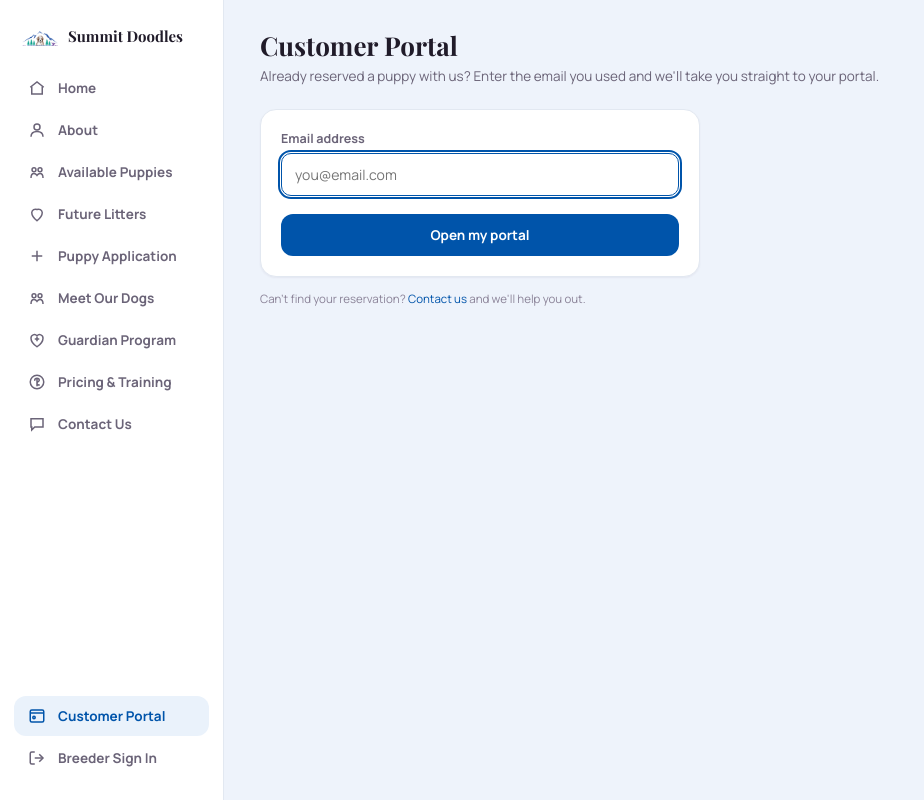
After one commit to faceoff0417/summit-doodles-app, a Flask app: page /portal-login in a window 1280 px wide. The commit adds this page. Shown: the whole page, without its empty margins (0-924 px from the left). Run offline with Flask 3, Linux system fonts and the light colour scheme.

Commit message:
Add Customer Portal email lookup
- /portal-login: customer enters their reservation email, gets redirected
  straight to their existing token-based portal (no password needed)
- Handles multiple reservations per email by showing a pick list
- New 'Customer Portal' link in the sidebar footer, next to Breeder Sign In

```diff
--- a/app.py
+++ b/app.py
@@ -1234,6 +1234,27 @@ def reservation_message_new(res_id):
 
 
 # ------------------------------------------------------------ customer portal --
+@app.route("/portal-login", methods=["GET", "POST"])
+def portal_login():
+    if request.method == "POST":
+        email = request.form.get("email", "").strip().lower()
+        conn = get_db()
+        matches = conn.execute("""
+            SELECT r.portal_token, p.name as puppy_name, l.litter_name
+            FROM reservations r JOIN puppies p ON p.id = r.puppy_id JOIN litters l ON l.id = p.litter_id
+            WHERE lower(r.buyer_email) = ?
+            ORDER BY r.created_at DESC
+        """, (email,)).fetchall()
+        conn.close()
+        if not matches:
+            flash("We couldn't find a reservation with that email. Please contact us and we'll help you out.", "error")
+            return redirect(url_for("portal_login"))
+        if len(matches) == 1:
+            return redirect(url_for("portal", token=matches[0]["portal_token"]))
+        return render_template("portal_login.html", pub_active="portal_login", matches=matches)
+    return render_template("portal_login.html", pub_active="portal_login", matches=None)
+
+
 @app.route("/portal/<token>")
 def portal(token):
     conn = get_db()
--- /dev/null
+++ b/templates/portal_login.html
@@ -0,0 +1,28 @@
+{% extends "public_shell.html" %}
+{% block title %}Customer Portal -- Summit Doodles{% endblock %}
+{% block pubcontent %}
+<div class="page-head" style="display:block;">
+  <h1 style="font-size:26px;">Customer Portal</h1>
+  <div class="sub">Already reserved a puppy with us? Enter the email you used and we'll take you straight to your portal.</div>
+</div>
+
+{% if matches %}
+<div class="card card-pad" style="margin-bottom:20px;">
+  <p style="font-size:13px; color:var(--muted); margin-bottom:14px;">We found more than one reservation for that email -- pick the one you'd like to open:</p>
+  <div style="display:flex; flex-direction:column; gap:8px;">
+    {% for m in matches %}
+      <a class="card card-pad" href="{{ url_for('portal', token=m['portal_token']) }}" style="display:flex; align-items:center; justify-content:space-between;">
+        <span style="font-size:13.5px; font-weight:700;">{{ m['puppy_name'] }}</span>
+        <span class="hint">{{ m['litter_name'] }}</span>
+      </a>
+    {% endfor %}
+  </div>
+</div>
+{% else %}
+<form method="post" class="card card-pad" style="max-width:440px;">
+  <div class="field"><label>Email address</label><input type="email" name="email" required autofocus placeholder="you@email.com"></div>
+  <button class="btn btn-primary btn-block" type="submit">Open my portal</button>
+</form>
+<p class="hint" style="margin-top:14px;">Can't find your reservation? <a href="{{ url_for('contact') }}">Contact us</a> and we'll help you out.</p>
+{% endif %}
+{% endblock %}
--- a/templates/public_shell.html
+++ b/templates/public_shell.html
@@ -46,6 +46,10 @@
 
     <div class="sidebar-spacer"></div>
 
+    <a class="navitem {% if pub_active=='portal_login' %}active{% endif %}" href="{{ url_for('portal_login') }}">
+      <svg width="18" height="18" viewBox="0 0 24 24" fill="none" stroke="currentColor" stroke-width="2"><rect x="3" y="4" width="18" height="16" rx="2"/><path d="M3 8 H21"/><circle cx="8" cy="14" r="1.6"/></svg>
+      Customer Portal
+    </a>
     <a class="navitem" href="{{ url_for('login') }}">
       <svg width="18" height="18" viewBox="0 0 24 24" fill="none" stroke="currentColor" stroke-width="2"><path d="M15 7 L20 12 L15 17"/><path d="M20 12 H9"/><path d="M9 4 H5 a2 2 0 0 0 -2 2 V18 a2 2 0 0 0 2 2 H9"/></svg>
       Breeder Sign In
```
